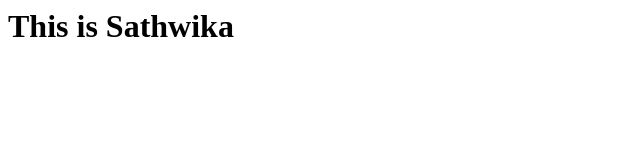
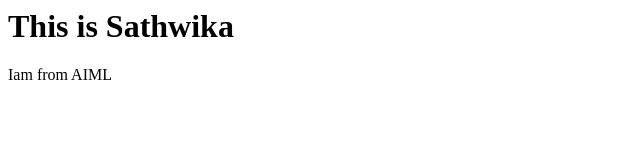
Before and after one commit to Sathwika2411/Sathwika2411.github.io, a plain HTML site: page index.html in a window 1280 px wide. Shown: the full height of the page, 0-640 px from the left. Drawn offline with Linux system fonts and the light colour scheme.

Commit message:
modified

```diff
--- a/index.html
+++ b/index.html
@@ -1,5 +1,6 @@
 <html>
     <body>
         <h1>This is Sathwika</h1>
+        <p>Iam from AIML</p>
     </body>
 </html>
```
